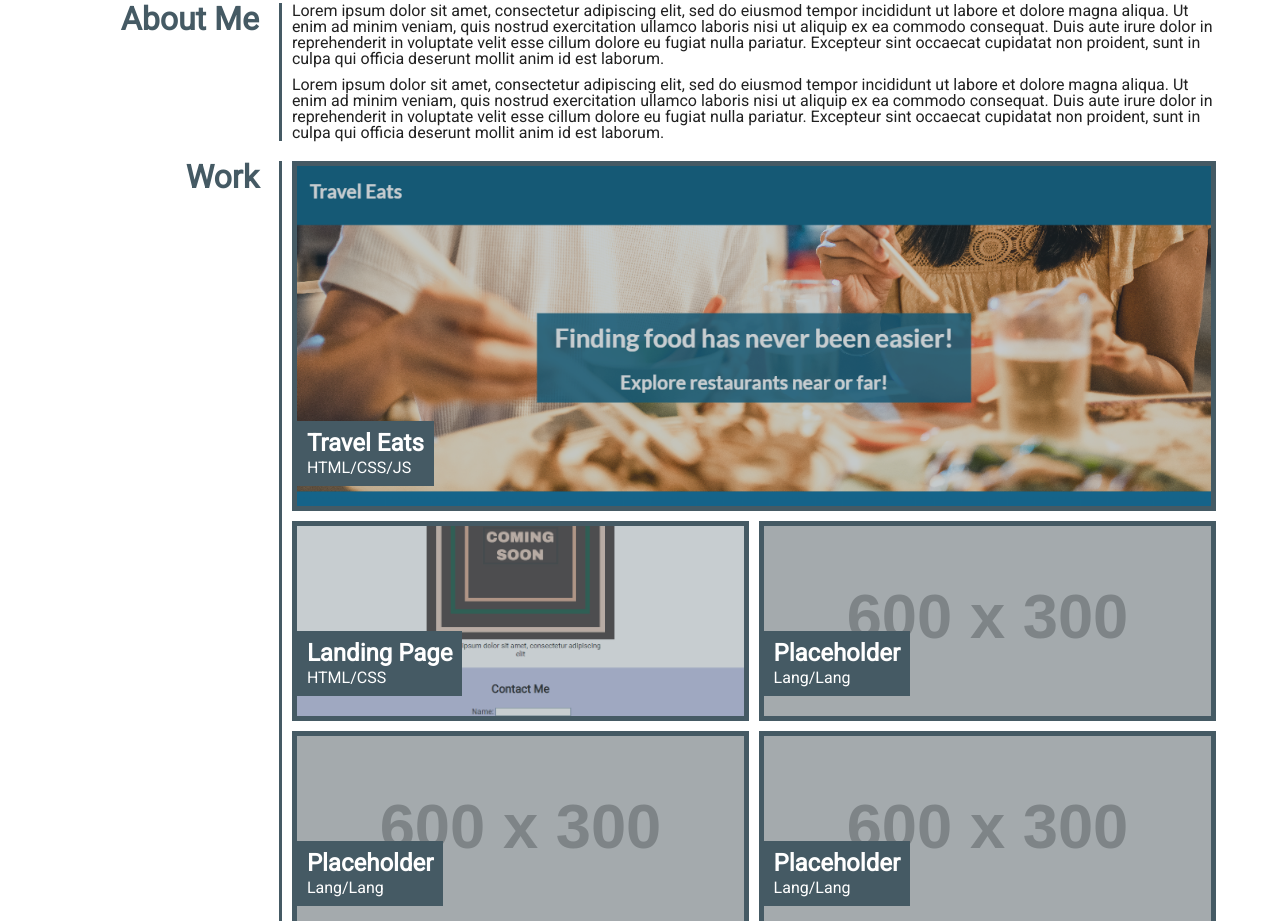
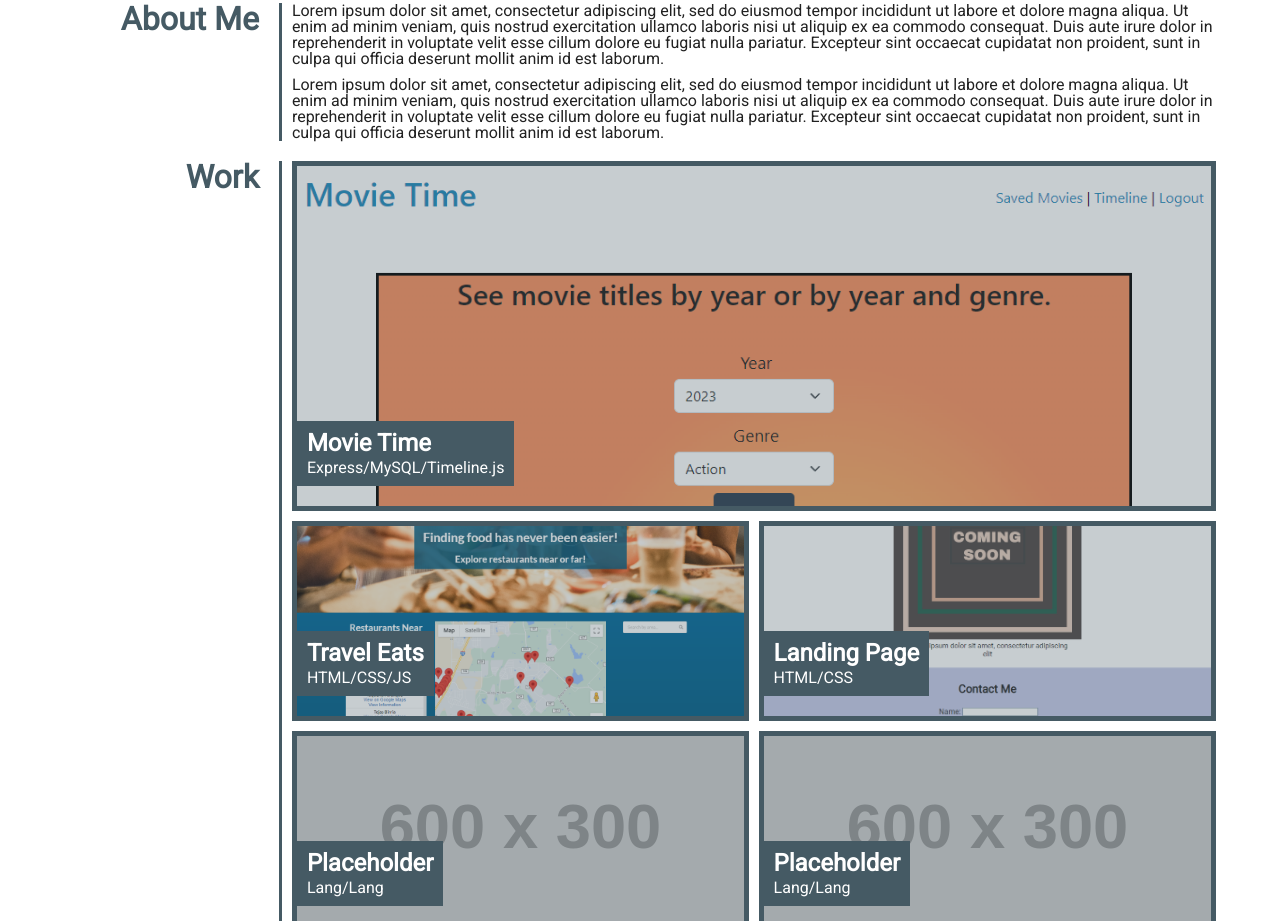
Before and after one commit to ashoener/portfolio, a plain HTML site: page index.html in a window 1280 px wide. Shown: the part 332-1253 px from the top of the page. Drawn offline with Linux system fonts and the light colour scheme; placeholder pictures from the web are drawn by us.

Commit message:
Add movie time work card

```diff
--- a/index.html
+++ b/index.html
@@ -66,6 +66,16 @@
           <article class="portfolio-item-content">
             <div class="portfolio-work-cards">
               <figure class="portfolio-work-card" id="primary-work-card">
+                <a href="https://movie-time.dev.133700.xyz/" target="_blank"
+                  ><img src="assets/images/movie-time.png" alt="Movie Time"
+                /></a>
+                <figcaption>
+                  <h3>Movie Time</h3>
+                  <p>Express/MySQL/Timeline.js</p>
+                </figcaption>
+                <div class="work-card-overlay"></div>
+              </figure>
+              <figure class="portfolio-work-card">
                 <a
                   href="https://ashoener.github.io/travel-eats/"
                   target="_blank"
@@ -86,16 +96,6 @@
                 <figcaption>
                   <h3>Landing Page</h3>
                   <p>HTML/CSS</p>
-                </figcaption>
-                <div class="work-card-overlay"></div>
-              </figure>
-              <figure class="portfolio-work-card">
-                <a href="#">
-                  <img src="https://placehold.co/600x300" alt="Landing Page" />
-                </a>
-                <figcaption>
-                  <h3>Placeholder</h3>
-                  <p>Lang/Lang</p>
                 </figcaption>
                 <div class="work-card-overlay"></div>
               </figure>
```
Also changed, not shown: assets/images/movie-time.png (added).
